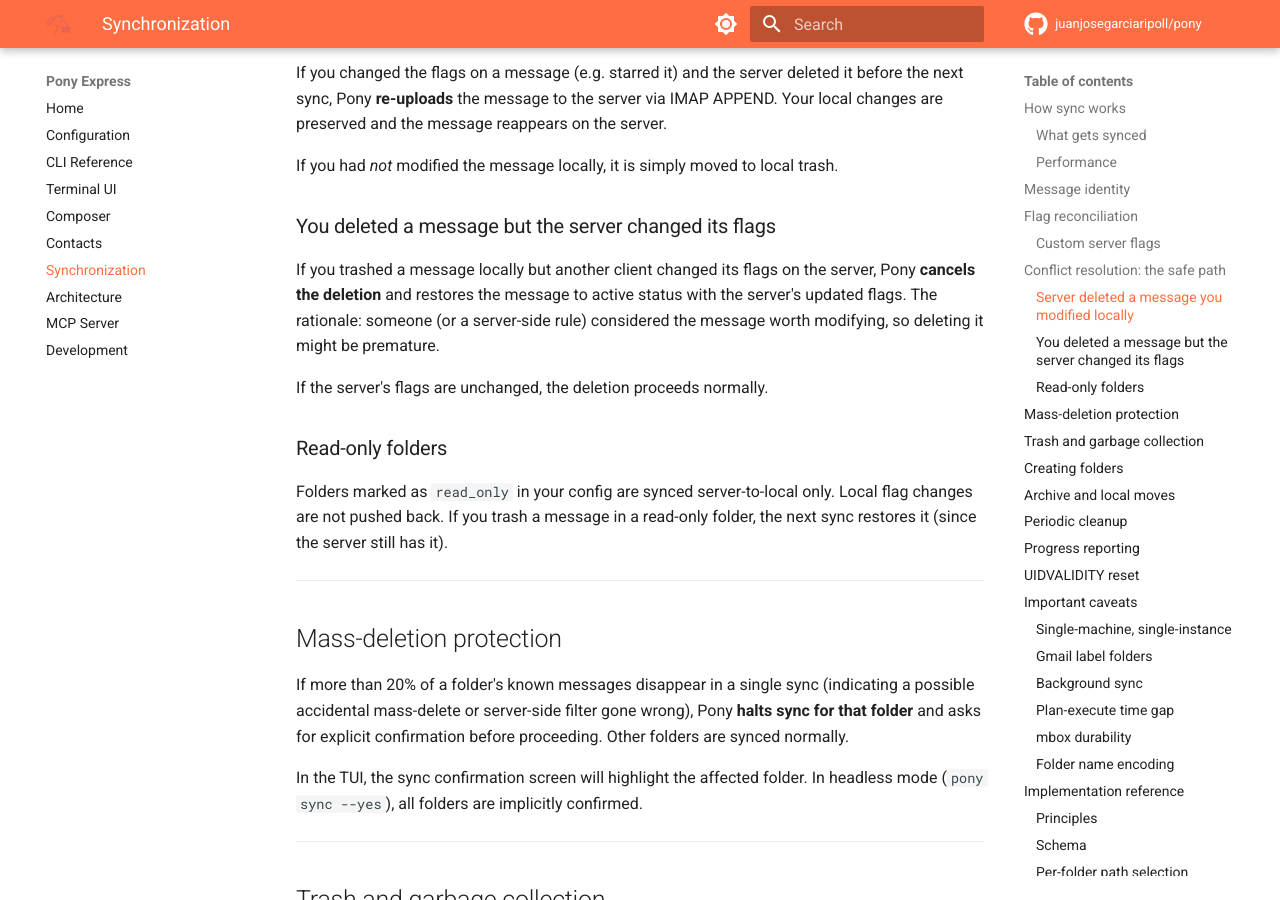
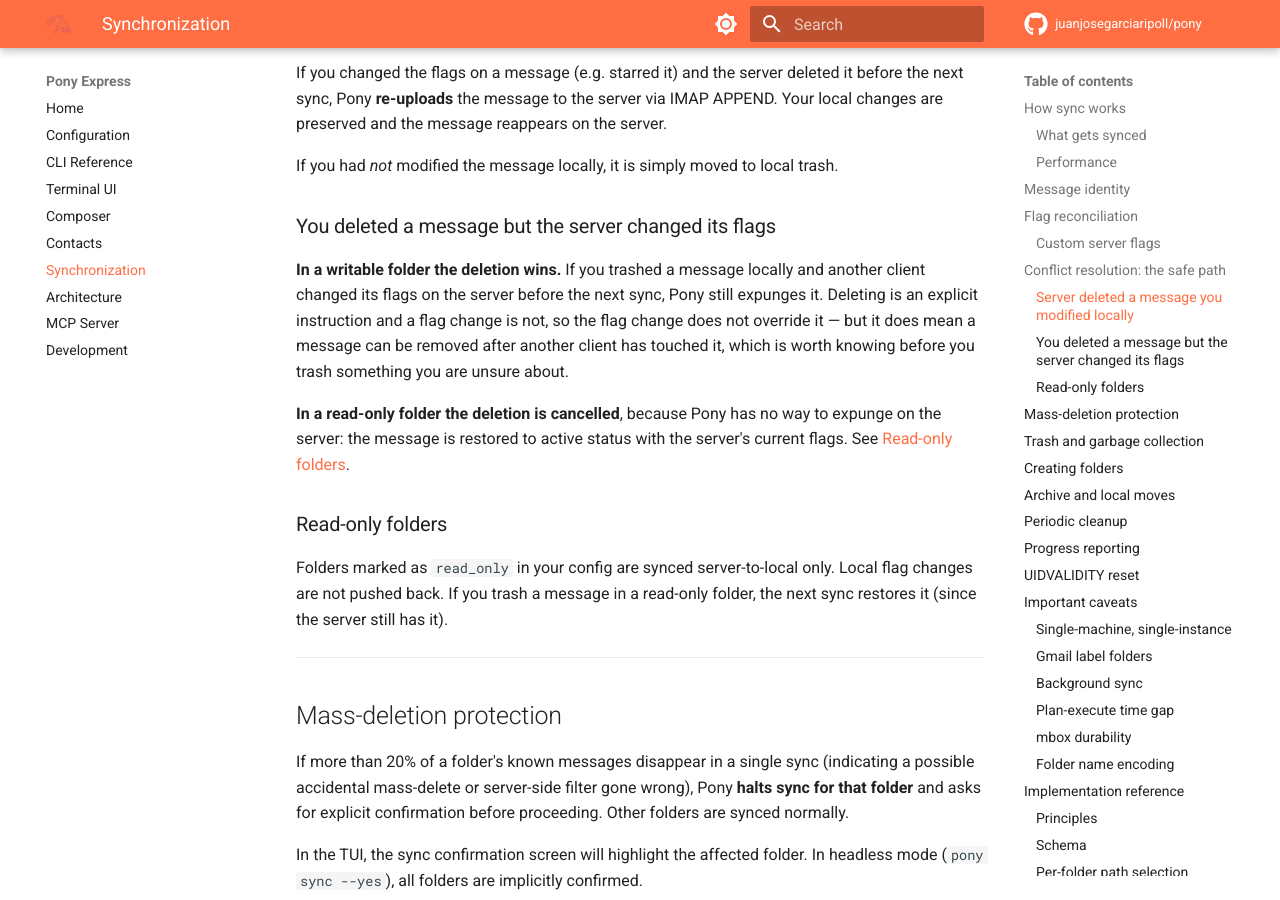
Before and after one commit to juanjosegarciaripoll/pony, an MkDocs documentation site: the page built from docs/synchronization.md, in a window 1280 px wide and 900 px high, scrolled down 2521 px. Built offline with MkDocs 1.6.1 and Material for MkDocs 9.7.7, drawn with Linux system fonts in a browser that asks for light colours; comment, search, counter and statistics services are not loaded.

Commit message:
Describe what a delete/flag conflict actually does
The synchronization page said that if you trash a message locally and
another client changes its flags on the server, Pony "cancels the
deletion and restores the message". Driving a real sync through that
case shows the opposite in a writable folder: the plan emits
PushDeleteOp and the message is expunged from the server.

The behaviour is deliberate -- the code says an explicit delete outranks
a flag change -- and only the read-only case restores, because there
Pony cannot expunge at all. So the code is right and the page was wrong,
in the direction that matters: someone reading it would believe a
message the server had touched was protected when it is not.

This is also what the unused suppress_delete_ids parameter in
_pending_push_ops was for. It would suppress the delete in favour of the
restore, no call site passes it, and the policy it implements is the one
the code deliberately rejected. Left alone rather than wired up, since
changing which side wins is a behavioural decision, not a fix.

```diff
--- a/docs/synchronization.md
+++ b/docs/synchronization.md
@@ -114,12 +114,16 @@ trash.
 
 ### You deleted a message but the server changed its flags
 
-If you trashed a message locally but another client changed its flags on the
-server, Pony **cancels the deletion** and restores the message to active status
-with the server's updated flags. The rationale: someone (or a server-side rule)
-considered the message worth modifying, so deleting it might be premature.
+**In a writable folder the deletion wins.** If you trashed a message locally
+and another client changed its flags on the server before the next sync, Pony
+still expunges it. Deleting is an explicit instruction and a flag change is
+not, so the flag change does not override it — but it does mean a message can
+be removed after another client has touched it, which is worth knowing before
+you trash something you are unsure about.
 
-If the server's flags are unchanged, the deletion proceeds normally.
+**In a read-only folder the deletion is cancelled**, because Pony has no way
+to expunge on the server: the message is restored to active status with the
+server's current flags. See [Read-only folders](#read-only-folders).
 
 ### Read-only folders
 
```
